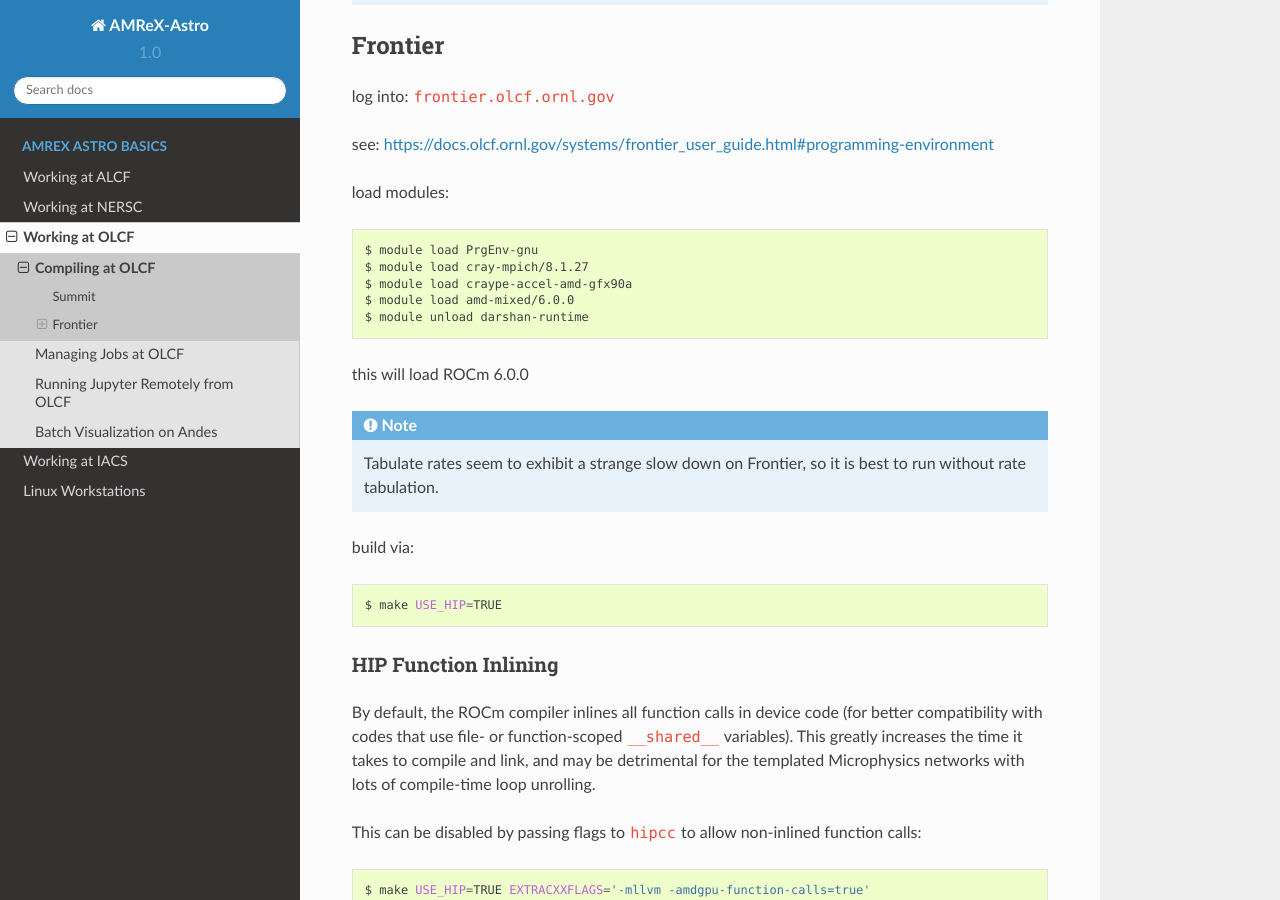
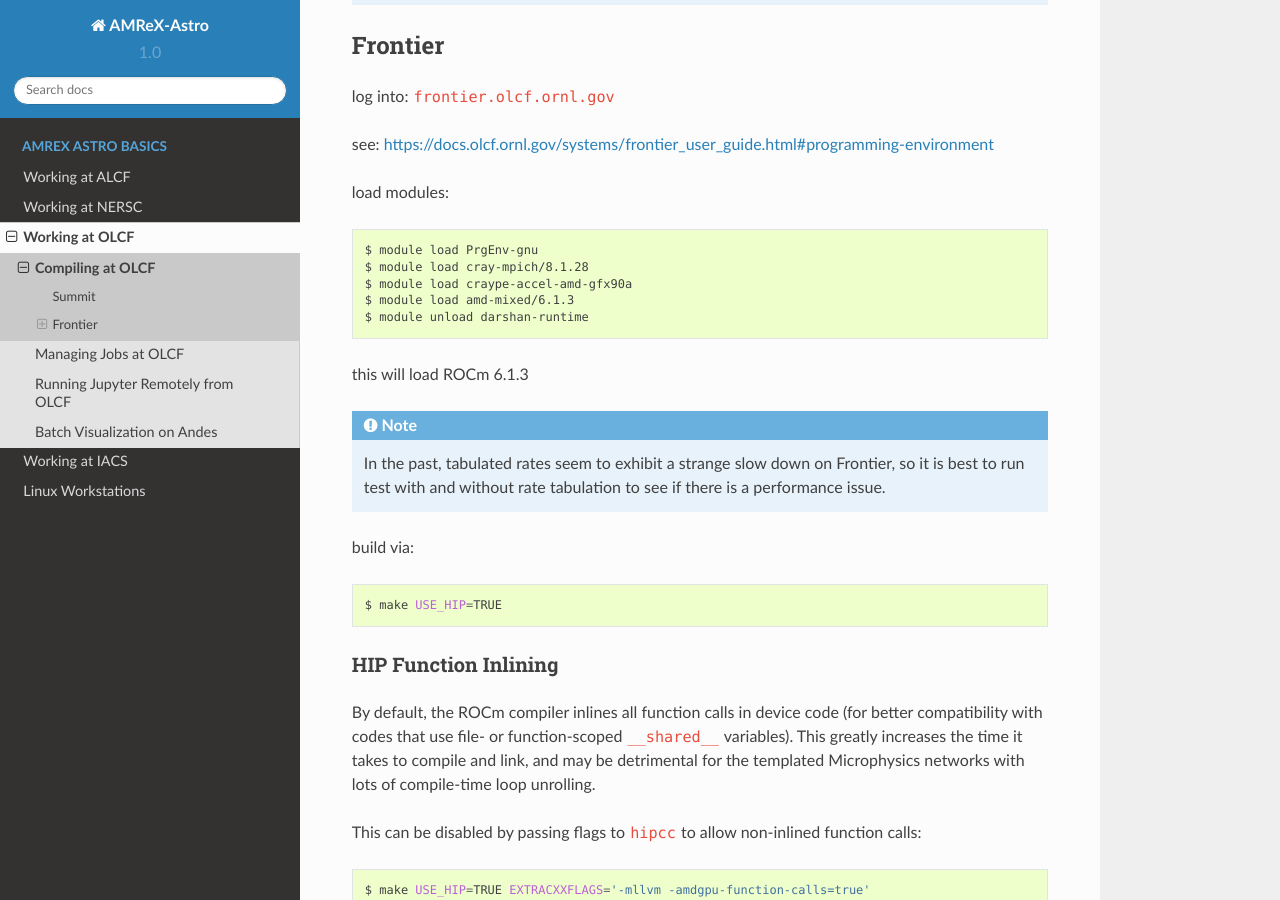
Before and after one commit to AMReX-Astro/workflow, a Sphinx documentation site: the page built from sphinx_docs/source/olcf-compilers.rst, in a window 1280 px wide and 900 px high, scrolled down 1189 px. Built offline with Sphinx 7.4.7 and the Read the Docs theme 2.0.0, drawn with Linux system fonts in a browser that asks for light colours.

Commit message:
update Frontier

```diff
--- a/sphinx_docs/source/olcf-compilers.rst
+++ b/sphinx_docs/source/olcf-compilers.rst
@@ -67,17 +67,18 @@
 .. prompt:: bash
 
    module load PrgEnv-gnu
-   module load cray-mpich/8.1.27
+   module load cray-mpich/8.1.28
    module load craype-accel-amd-gfx90a
-   module load amd-mixed/6.0.0
+   module load amd-mixed/6.1.3
    module unload darshan-runtime
 
-this will load ROCm 6.0.0
+this will load ROCm 6.1.3
 
 .. note::
 
-   Tabulate rates seem to exhibit a strange slow down on Frontier, so
-   it is best to run without rate tabulation.
+   In the past, tabulated rates seem to exhibit a strange slow down on
+   Frontier, so it is best to run test with and without rate
+   tabulation to see if there is a performance issue.
 
 build via:
 
```
Also changed, not shown: sphinx_docs/source/olcf-workflow.rst (+17 -0 lines).
